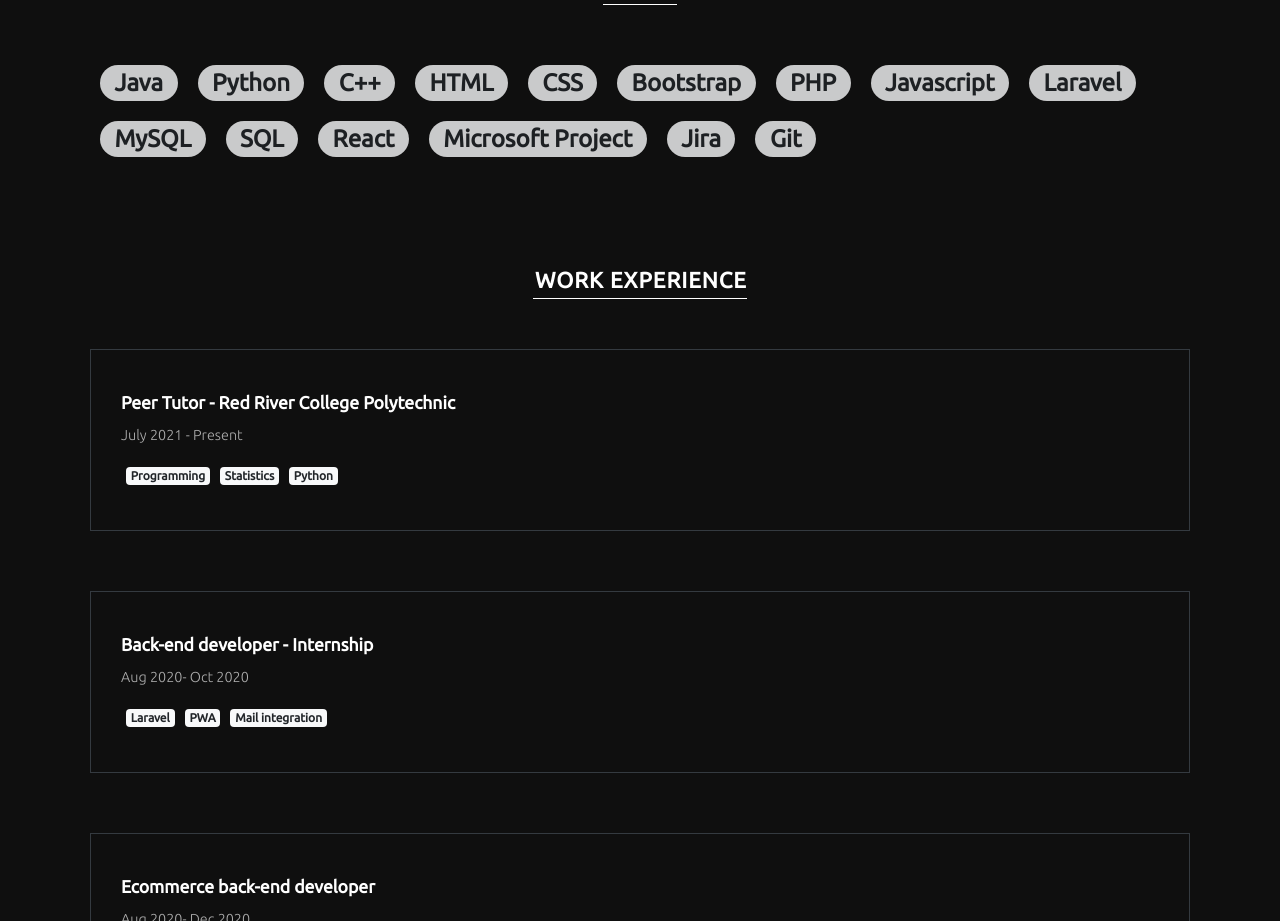
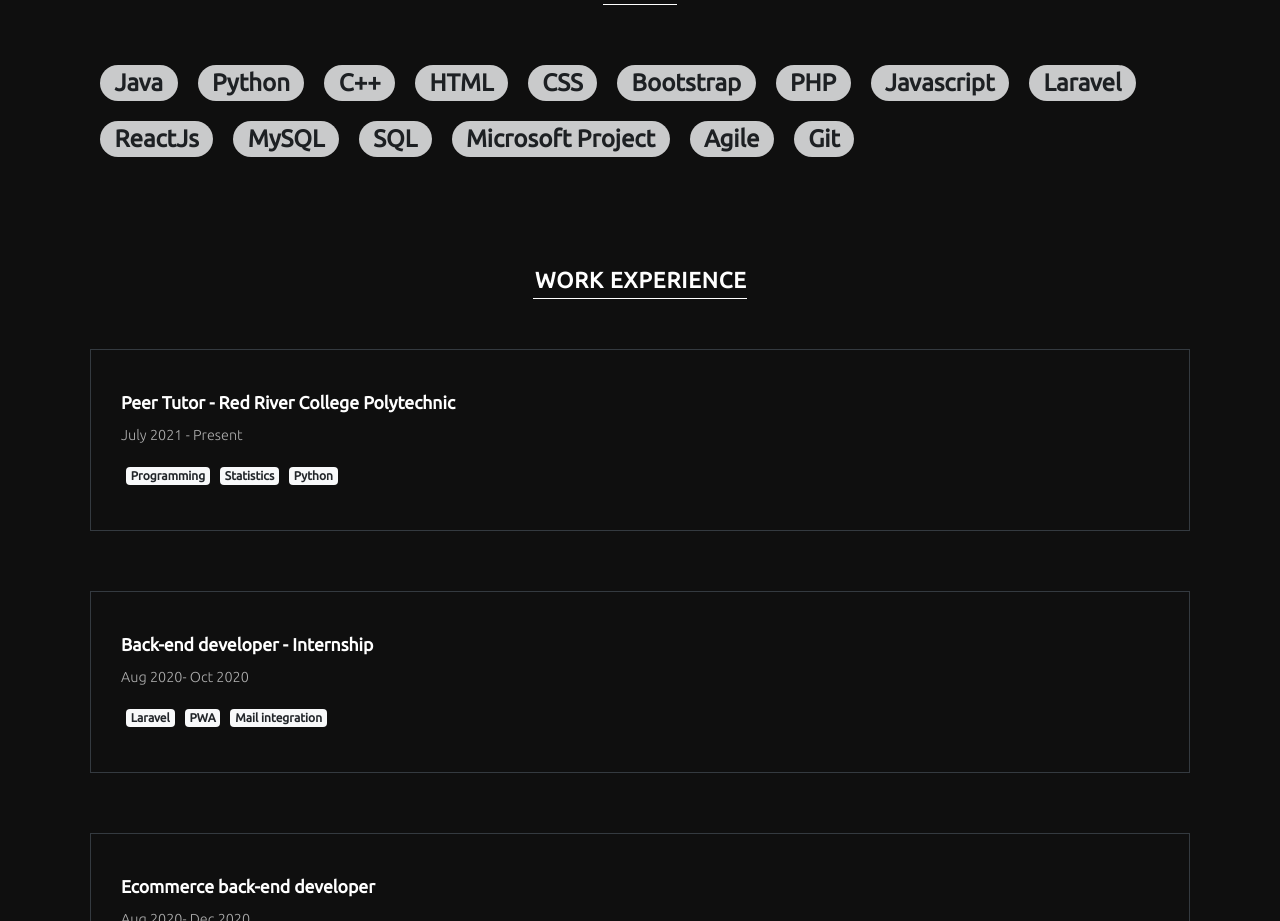
Before and after one commit to Sukhman-Kaur/sukhman-kaur.github.io, a React (Create React App) app: page / in a window 1280 px wide. Shown: the part 1100-2021 px from the top of the page. Built offline with nearby package versions, Linux system fonts and the light colour scheme; no server answers.

Commit message:
skills updated

```diff
--- a/src/components/Skills.js
+++ b/src/components/Skills.js
@@ -19,11 +19,11 @@ export default function Skills() {
         <span className="badge badge-pill badge-light skill">PHP</span>
         <span className="badge badge-pill badge-light skill">Javascript</span>
         <span className="badge badge-pill badge-light skill">Laravel</span>
+        <span className="badge badge-pill badge-light skill">ReactJs</span>
         <span className="badge badge-pill badge-light skill">MySQL</span>
         <span className="badge badge-pill badge-light skill">SQL</span>
-        <span className="badge badge-pill badge-light skill">React</span>
         <span className="badge badge-pill badge-light skill">Microsoft Project</span>
-        <span className="badge badge-pill badge-light skill">Jira</span>
+        <span className="badge badge-pill badge-light skill">Agile</span>
         <span className="badge badge-pill badge-light skill">Git</span>
 
 
```
Also changed, not shown: 1 other file (tests, documents, lock files or other folders).
